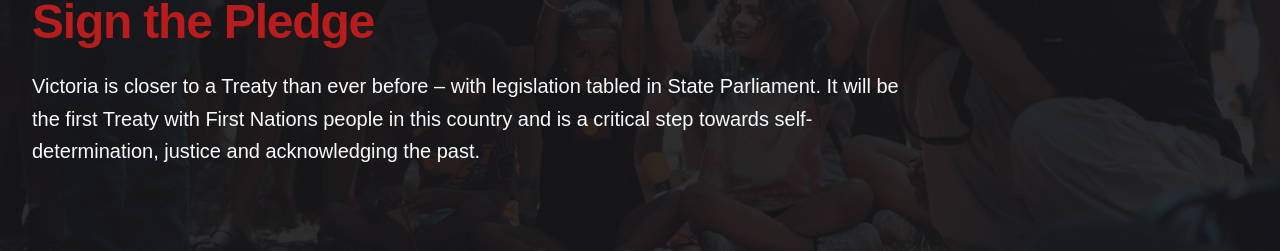
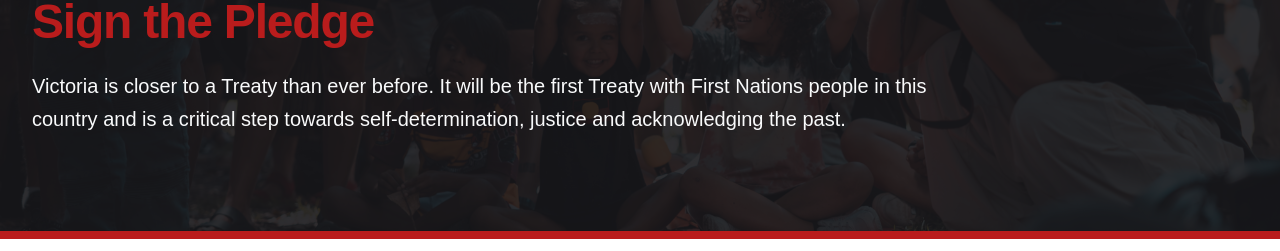
Before and after one commit to ProgNetwork/invasion-day, a Next.js app: page /pledge in a window 1280 px wide. Shown: the part 155-406 px from the top of the page. Built offline with nearby package versions, Linux system fonts and the light colour scheme; no server answers; a web font is replaced by a local one.

Commit message:
Remove 'with legislation tabled in State Parliament' text from pledge page

```diff
--- a/src/pages/pledge.tsx
+++ b/src/pages/pledge.tsx
@@ -46,7 +46,7 @@ export default function PledgePage() {
               <h1 className="text-primary-700 text-4xl font-bold tracking-tight sm:text-5xl">Sign the Pledge</h1>
               <div className="mt-6 space-y-4 text-xl leading-relaxed text-gray-50">
                 <p>
-                  Victoria is closer to a Treaty than ever before – with legislation tabled in State Parliament.
+                  Victoria is closer to a Treaty than ever before.
                   It will be the first Treaty with First Nations people in this country and is a critical step
                   towards self-determination, justice and acknowledging the past.
                 </p>
```
